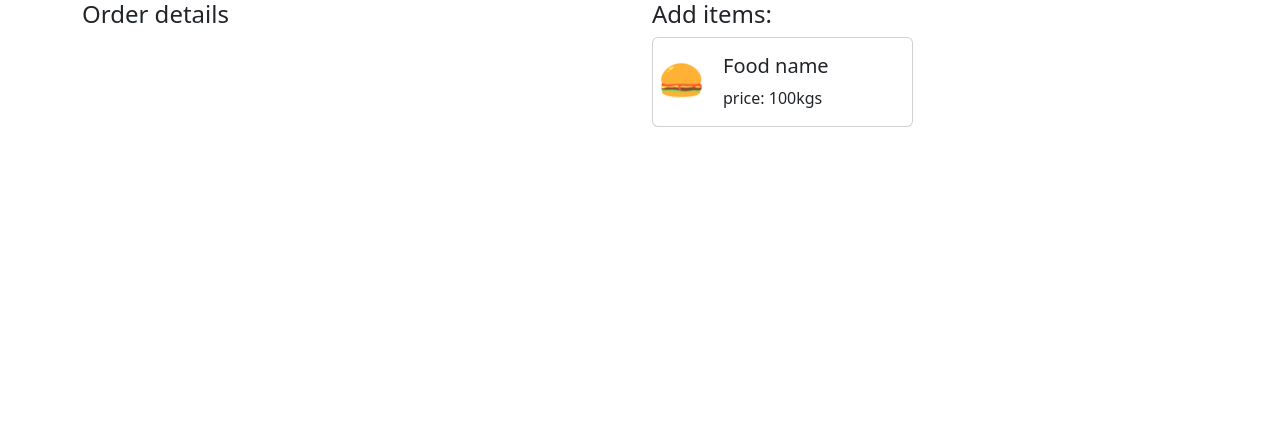
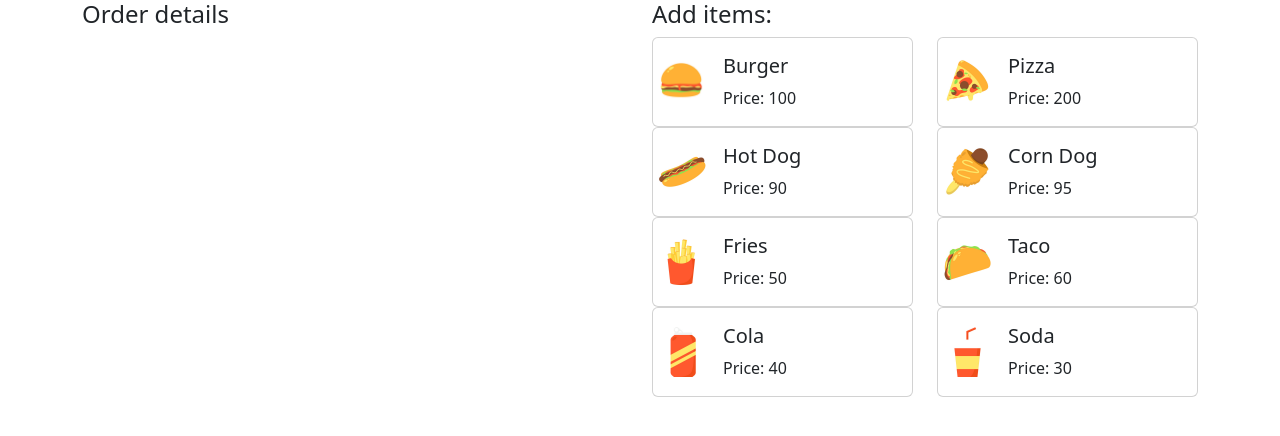
Before and after one commit to dzhumanov/Test_7, a React (Vite) app: page / in a window 1280 px wide. Shown: the top 436 px of the page. Built offline with nearby package versions, Linux system fonts and the light colour scheme.

Commit message:
Created addOrder function, created findCost function that shows how much this item will cost with it's countness

```diff
--- a/src/App.tsx
+++ b/src/App.tsx
@@ -1,37 +1,74 @@
 import { useState } from "react";
+
+import FOOD from "./Constants/Constant";
+
+import Food from "./Components/Food";
+
+import { Order } from "./types";
 
 import "bootstrap/dist/css/bootstrap.min.css";
 import "./App.css";
 
 function App() {
-  const [orders, setOrders] = useState([]);
+  const [orders, setOrders] = useState<Order[]>([]);
 
+  const addOrder = (name: string) => {
+    setOrders((prevState) => {
+      const existOrder = prevState.find((order) => order.name === name);
+      if (existOrder) {
+        return prevState.map((order) =>
+          order.name === name ? { ...order, count: order.count + 1 } : order
+        );
+      } else {
+        return [...prevState, { name: name, count: 1 }];
+      }
+    });
+  };
+
+  const findCost = (name: string, count: number) => {
+    const foodInfo = FOOD.find((item) => item.name === name);
+    if (foodInfo) {
+      const cost = foodInfo?.cost * count;
+      return cost;
+    } else {
+      throw new Error("No such food");
+    }
+  };
 
   return (
     <div className="container">
       <div className="row">
         <div className="col">
           <h4>Order details</h4>
-          <div className="orders"></div>
+          <div className="orders">
+            {orders.map((order) => {
+              return (
+                <div
+                  key={order.name}
+                  className="d-flex align-items-center gap-3"
+                >
+                  <h4 className="m-0">{order.name}</h4>
+                  <p className="m-0 fs-5">
+                    {" "}
+                    x {order.count} {findCost(order.name, order.count)} KGS
+                  </p>
+                </div>
+              );
+            })}
+          </div>
         </div>
         <div className="col">
           <h4>Add items:</h4>
           <div className="row orderList">
-            <div className="col-sm-6 mb-3 mb-sm-0">
-              <div className="card d-flex flex-row align-items-center ps-1">
-                <div className="img">
-                  <img
-                    src="src/assets/burger.png"
-                    className="card-pic"
-                    alt=""
-                  />
-                </div>
-                <div className="card-body flex-grow-1">
-                  <h5 className="card-title">Food name</h5>
-                  <p className="card-text">price: 100kgs</p>
-                </div>
-              </div>
-            </div>
+            {FOOD.map((order) => (
+              <Food
+                key={order.name}
+                name={order.name}
+                cost={order.cost}
+                img={order.img}
+                onAdd={() => addOrder(order.name)}
+              />
+            ))}
           </div>
         </div>
       </div>
--- /dev/null
+++ b/src/Components/Food.tsx
@@ -0,0 +1,20 @@
+import React from "react";
+import { FoodProps } from "../types";
+
+const Food: React.FC<FoodProps> = ({ name, cost, img, onAdd}) => { // onadd dobavit
+  return (
+    <div className="col-sm-6 mb-3 mb-sm-0">
+      <div className="card d-flex flex-row align-items-center ps-1" onClick={onAdd}>
+        <div className="img">
+          <img src={img} className="card-pic" alt="" />
+        </div>
+        <div className="card-body flex-grow-1">
+          <h5 className="card-title">{name}</h5>
+          <p className="card-text">Price: {cost}</p>
+        </div>
+      </div>
+    </div>
+  );
+};
+
+export default Food;
--- a/src/Constants/Constant.ts
+++ b/src/Constants/Constant.ts
@@ -9,13 +9,13 @@ import sodaImage from "../assets/soda.png";
 
 const FOOD = [
   { name: "Burger", cost: 100, img: burgerImage },
-  { name: "Pizza", cost: 100, img: pizzaImage },
-  { name: "Hot Dog", cost: 100, img: hotdogImage },
-  { name: "Corn Dog", cost: 100, img: corndogImage },
-  { name: "Fries", cost: 100, img: friesImage },
-  { name: "Taco", cost: 100, img: tacoImage },
-  { name: "Cola", cost: 100, img: colaImage },
-  { name: "Soda", cost: 100, img: sodaImage },
+  { name: "Pizza", cost: 200, img: pizzaImage },
+  { name: "Hot Dog", cost: 90, img: hotdogImage },
+  { name: "Corn Dog", cost: 95, img: corndogImage },
+  { name: "Fries", cost: 50, img: friesImage },
+  { name: "Taco", cost: 60, img: tacoImage },
+  { name: "Cola", cost: 40, img: colaImage },
+  { name: "Soda", cost: 30, img: sodaImage },
 ];
 
 export default FOOD;
```
Also changed, not shown: src/Components/Order.tsx (added, +7 -0 lines), src/types.d.ts (added, +11 -0 lines).
